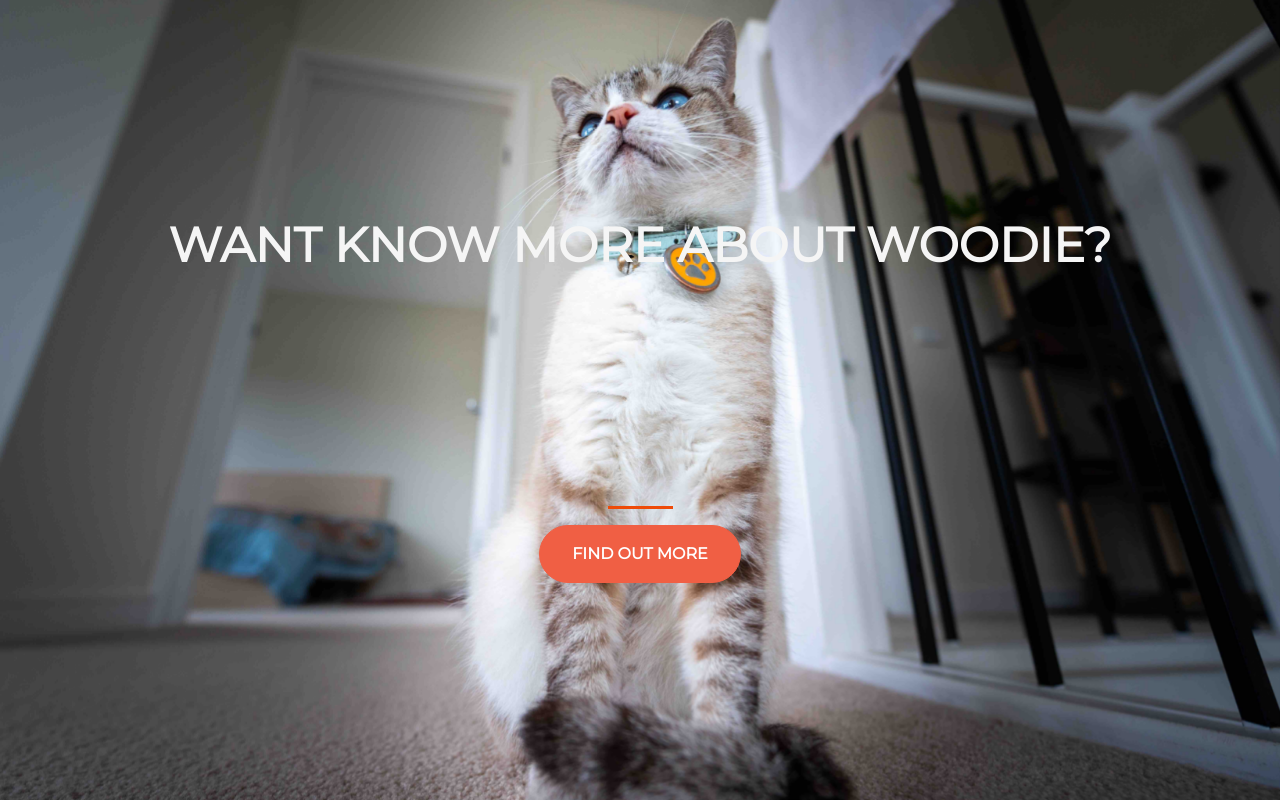
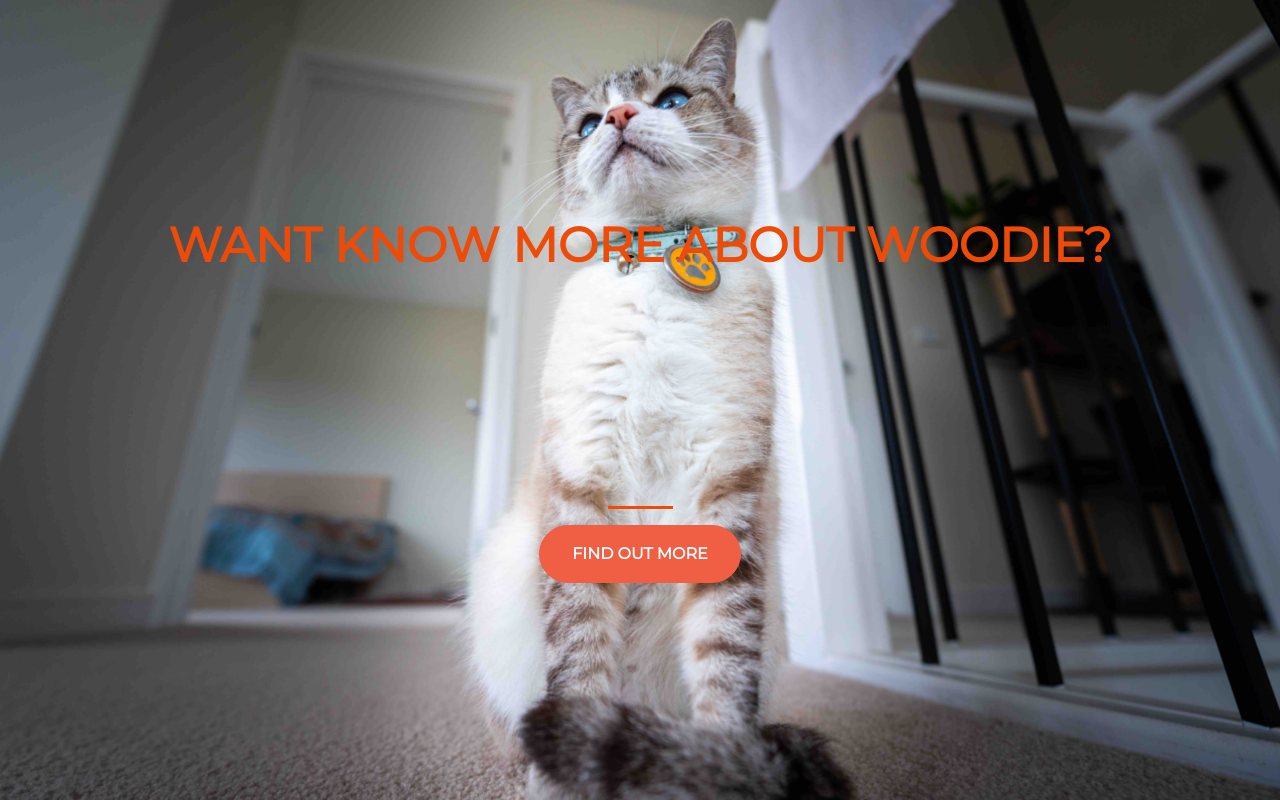
Before and after one commit to JackGWei/woodie, a plain HTML site: page index.html in a window 1280 px wide. Drawn offline with nearby package versions, Linux system fonts and the light colour scheme.

Commit message:
text colour update

```diff
--- a/style.css
+++ b/style.css
@@ -12,7 +12,7 @@ html {
 
 h1 {
   font-size: 3rem;
-  color: whitesmoke;
+  color: #ee4b08;
 }
 
 hr {
```
